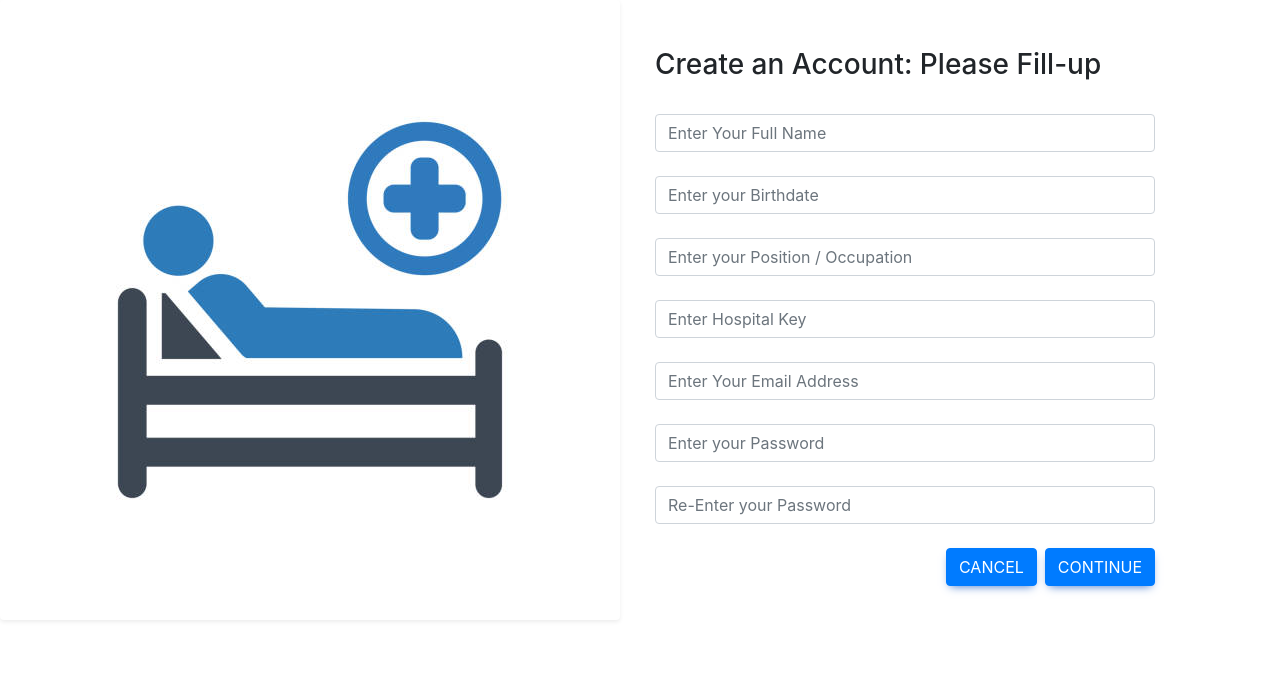
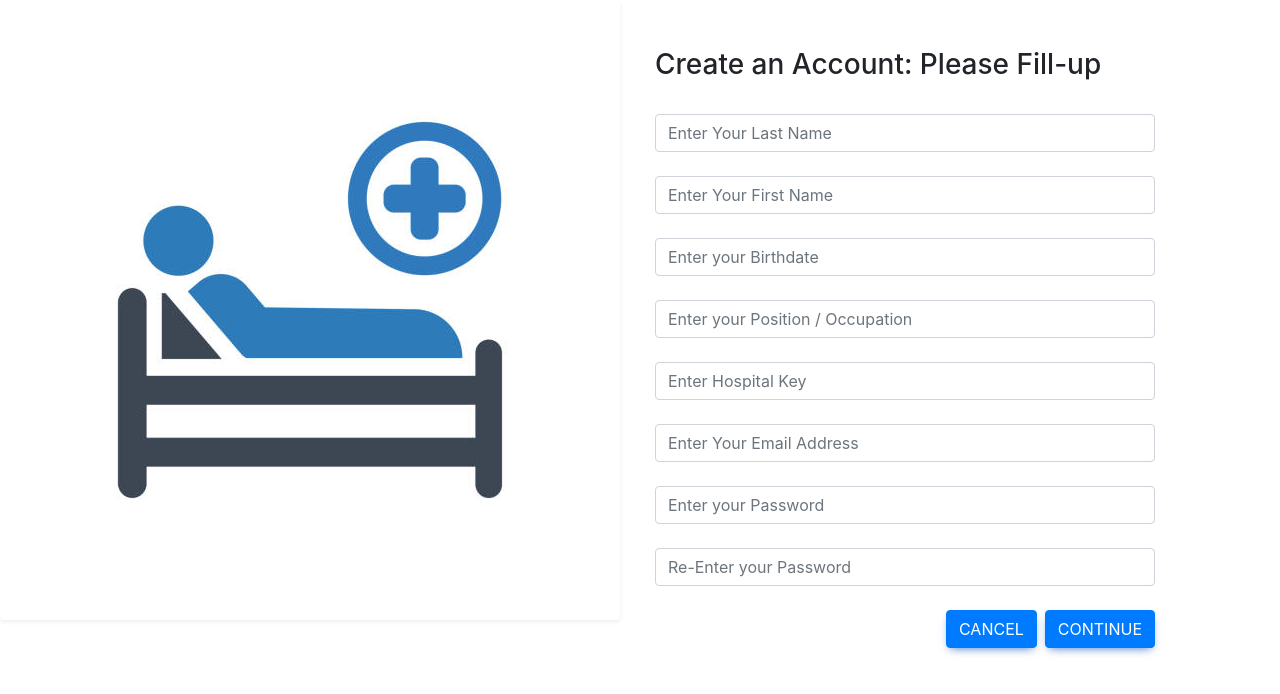
Before and after one commit to CMSC-129-Sprint-Works/BedAbility, a React (Create React App) app in the folder personnel/: page / in a window 1280 px wide. Both pictures are taken after a click on the element "DON'T HAVE AN ACCOUNT? CREATE ACCOUNT". Shown: the top 694 px of the page. Built offline with nearby package versions, Linux system fonts and the light colour scheme.

Commit message:
Changes
Changes

```diff
--- a/personnel/src/components/HPConfirm.js
+++ b/personnel/src/components/HPConfirm.js
@@ -39,7 +39,7 @@ export class HPConfirm extends Component {
 
   render() {
     const {
-      values: { userName, passWord, fullName, address, position, age }
+      values: { email, passWord, lastName, firstName, Hkey, position, age }
     } = this.props;
     return (
       <MuiThemeProvider>
@@ -49,19 +49,22 @@ export class HPConfirm extends Component {
         <Form style={{width:"80%", marginLeft:"0%", marginTop:"0%"}}>
             <List>
               <ListItem>
-                <ListItemText primary="Full Name" secondary={fullName} />
+                <ListItemText primary="Last Name" secondary={lastName} />
               </ListItem>
               <ListItem>
-                <ListItemText primary="Age" secondary={age} />
+                <ListItemText primary="First Name" secondary={firstName} />
+              </ListItem>
+              <ListItem>
+                <ListItemText primary="Birthdate" secondary={age} />
               </ListItem>
               <ListItem>
                 <ListItemText primary="Position" secondary={position} />
               </ListItem>
               <ListItem>
-                <ListItemText primary="Username" secondary={userName} />
+                <ListItemText primary="Hospital key" secondary={Hkey} />
               </ListItem>
               <ListItem>
-                <ListItemText primary="Address" secondary={address} />
+                <ListItemText primary="Username" secondary={email} />
               </ListItem>
               <ListItem>
                 <ListItemText primary="Password" secondary={passWord} />
--- a/personnel/src/components/HPLogin.js
+++ b/personnel/src/components/HPLogin.js
@@ -26,9 +26,9 @@ export class HPLogin extends Component {
         <Form style={{width:"80%", marginLeft:"0%", marginTop:"5%", marginRight:"10%"}}>
             <Form.Control
               placeholder="Enter Email Address"
-              label="Username"
-              onChange={handleChange('userName')}
-              defaultValue={values.userName}
+              label="Email"
+              onChange={handleChange('email')}
+              defaultValue={values.email}
               margin="normal"
               fullWidth
             />
--- a/personnel/src/components/HPRegister.js
+++ b/personnel/src/components/HPRegister.js
@@ -30,10 +30,19 @@ export class HPRegister extends Component {
         <Form style={{width:"80%", marginLeft:"0%", marginTop:"0%"}}>
             <br/>
             <Form.Control
-              placeholder="Enter Your Full Name"
-              label="Full Name"
-              onChange={handleChange('fullName')}
-              defaultValue={values.fullName}
+              placeholder="Enter Your Last Name"
+              label="Last Name"
+              onChange={handleChange('lastName')}
+              defaultValue={values.lastName}
+              margin="normal"
+              fullWidth
+            />
+            <br/>
+             <Form.Control
+              placeholder="Enter Your First Name"
+              label="First Name"
+              onChange={handleChange('firstName')}
+              defaultValue={values.firstName}
               margin="normal"
               fullWidth
             />
@@ -59,17 +68,17 @@ export class HPRegister extends Component {
               <Form.Control
               placeholder="Enter Hospital Key"
               label="Hospital Key"
-              onChange={handleChange('key')}
-              defaultValue={values.key}
+              onChange={handleChange('Hkey')}
+              defaultValue={values.Hkey}
               margin="normal"
               fullWidth
             />
              <br />
                 <Form.Control
               placeholder="Enter Your Email Address"
-              label="Address"
-              onChange={handleChange('address')}
-              defaultValue={values.address}
+              label="Email"
+              onChange={handleChange('email')}
+              defaultValue={values.email}
               margin="normal"
               fullWidth
             />
--- a/personnel/src/components/UserForm.js
+++ b/personnel/src/components/UserForm.js
@@ -39,8 +39,8 @@ export class UserForm extends Component {
 
   render() {
     const { step } = this.state;
-    const { userName, passWord, fullName, address, position, age } = this.state;
-    const values = {userName, passWord, fullName, address, position, age};
+    const { email, passWord, lastName, firstName, Hkey, position, age } = this.state;
+    const values = {email, passWord, lastName, firstName, Hkey, position, age};
 
     switch (step) {
       case 1:
```
